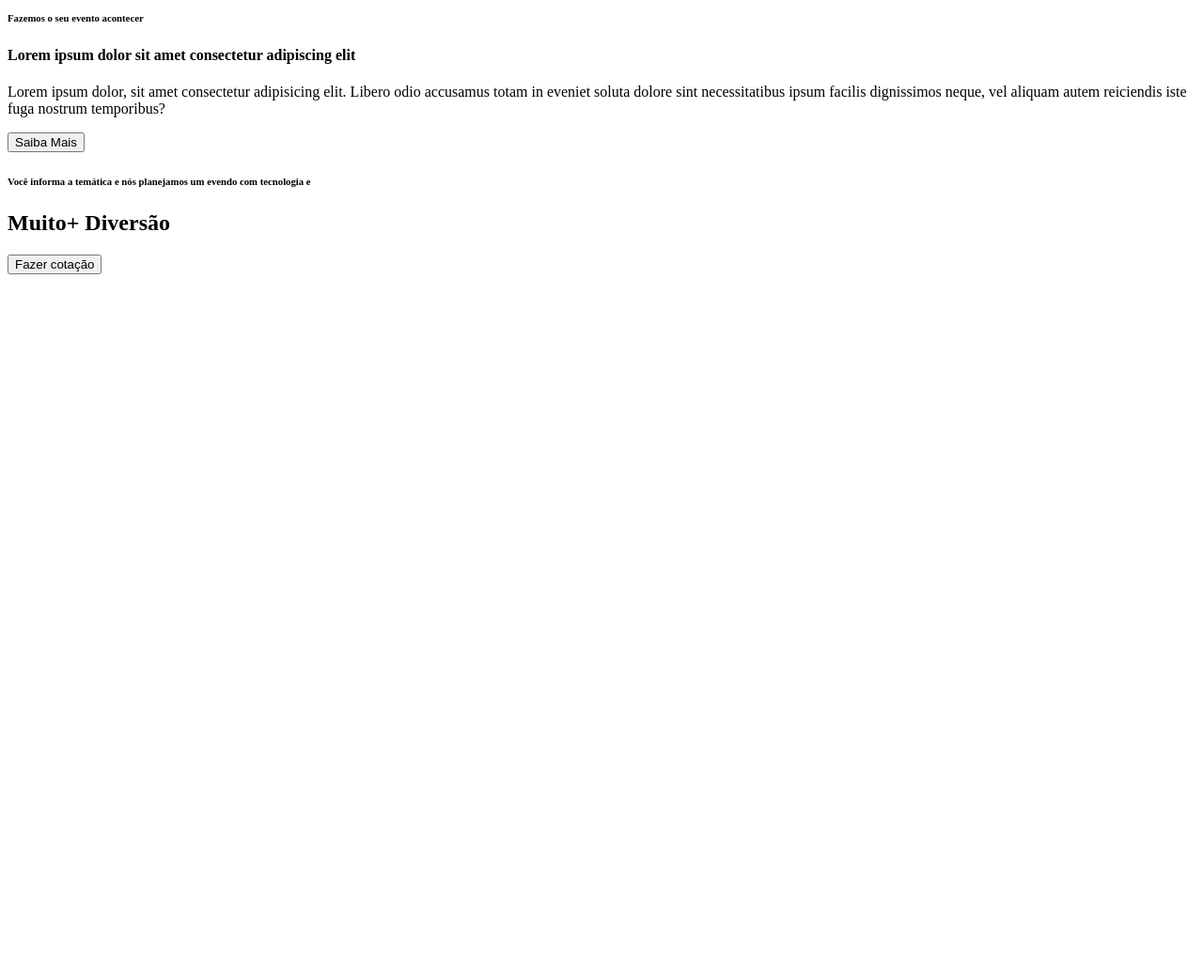
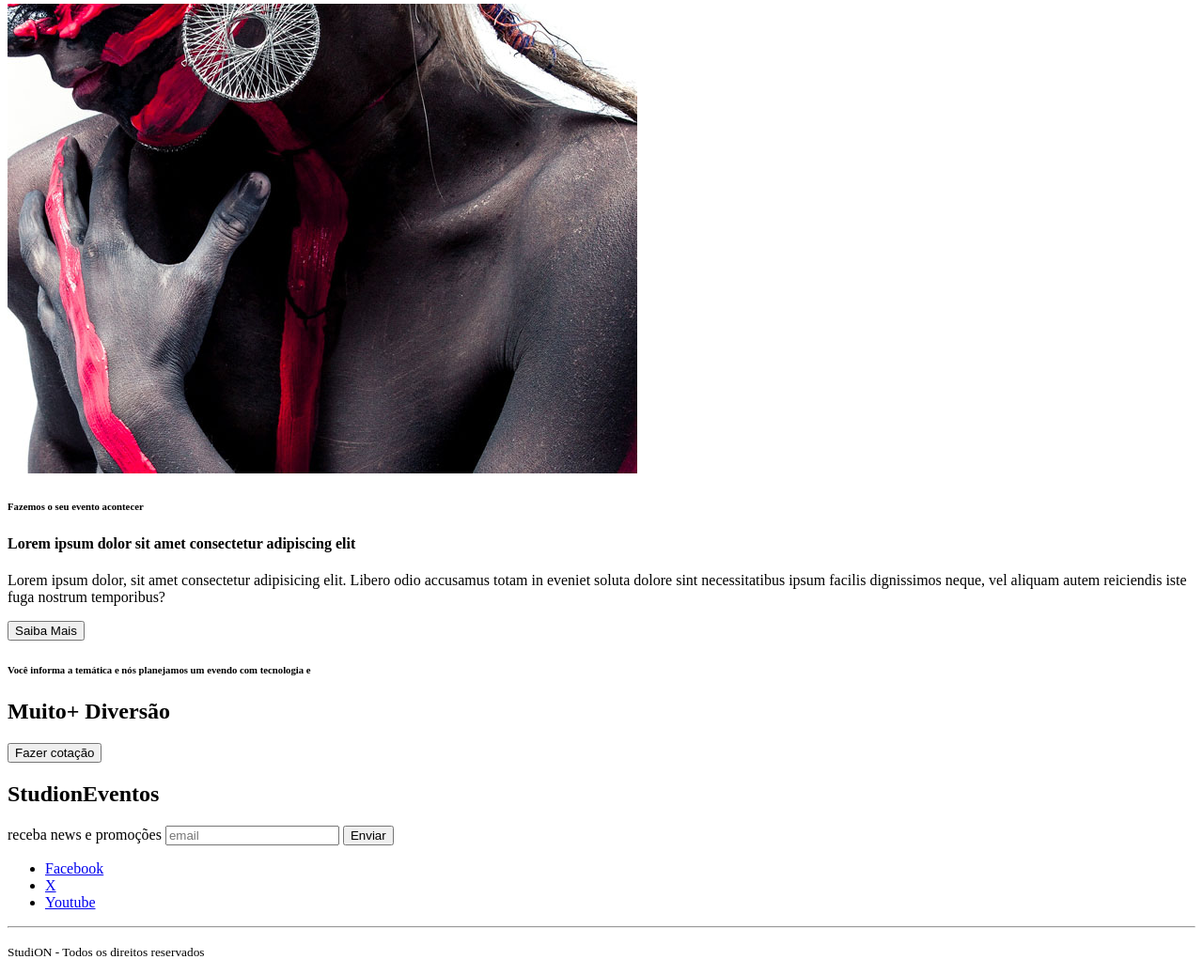
Before and after one commit to alanlfreitas/studion, a website: page src/index.html in a window 1280 px wide. Shown: the part 531-1569 px from the top of the page at 94% size. Before the commit the page ends 831 px from the top, so only its background shows below. Drawn offline with Linux system fonts and the light colour scheme.

Commit message:
feat(main/footer): added institutional img  and footer.

```diff
--- a/src/index.html
+++ b/src/index.html
@@ -68,6 +68,7 @@
             </section>
             <section>
                 <div>
+                    <img src="./images/institutional.jpg" />
                     <h6>
                         Fazemos o seu evento acontecer
                     </h6>
@@ -92,6 +93,23 @@
         </main>
 
         <footer>
+            <h2>Studi<span>on</span><span>Eventos</span></h2>
+            <form action="">
+                <label>receba news e promoções</label>
+                <input type="email" placeholder="email"/>
+                <button type="submit">Enviar</button>
+            </form>
+            <ul>
+                <li><a href="https://facebook.com">Facebook</a></li>
+                <li><a href="https://twitter.com">X</a></li>
+                <li><a href="https://youtube.com">Youtube</a></li>
+            </ul>
+            <hr />
+            <p>
+                <small>
+                    Studi<span>ON</span> - Todos os direitos reservados
+                </small>
+            </p>
 
         </footer>
 
```
